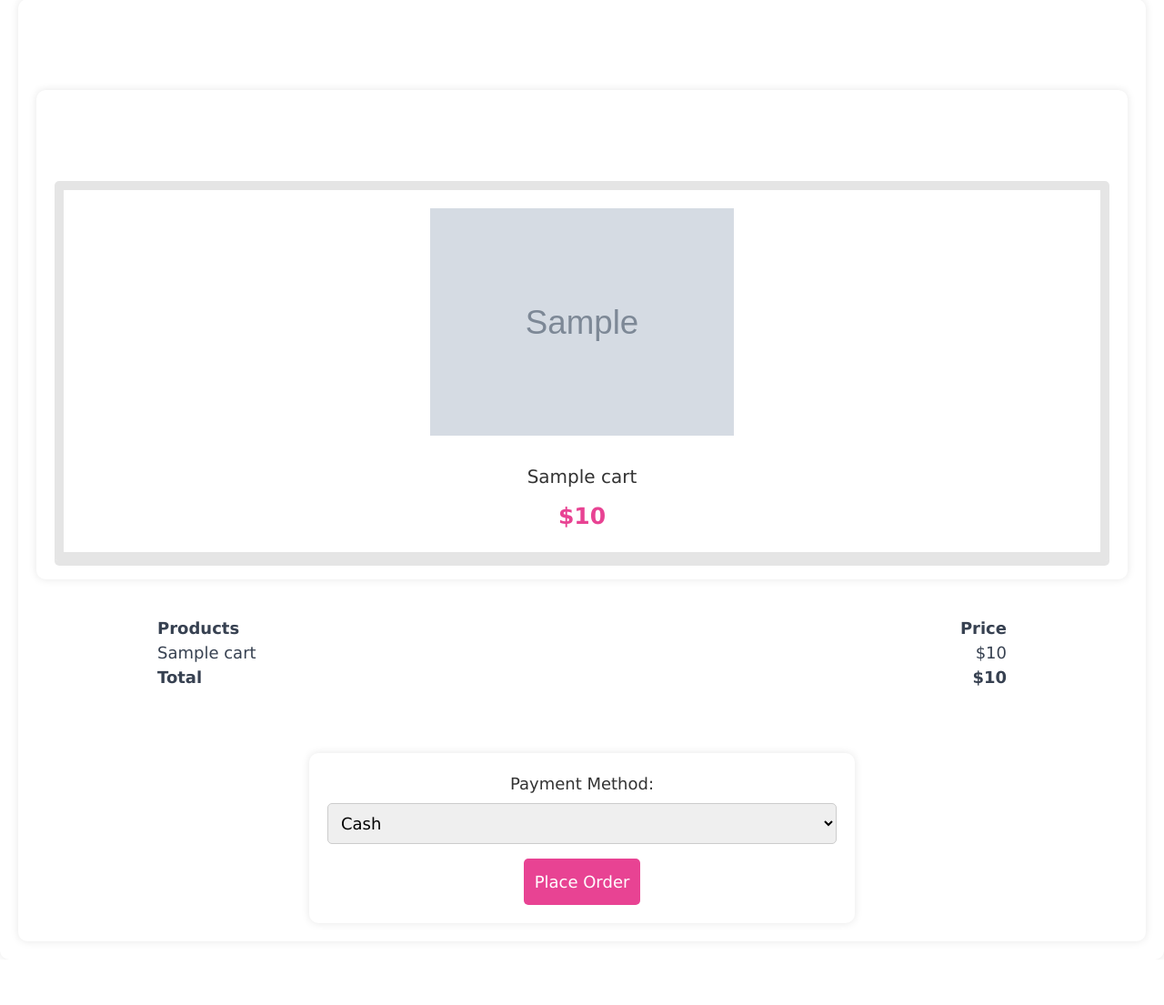
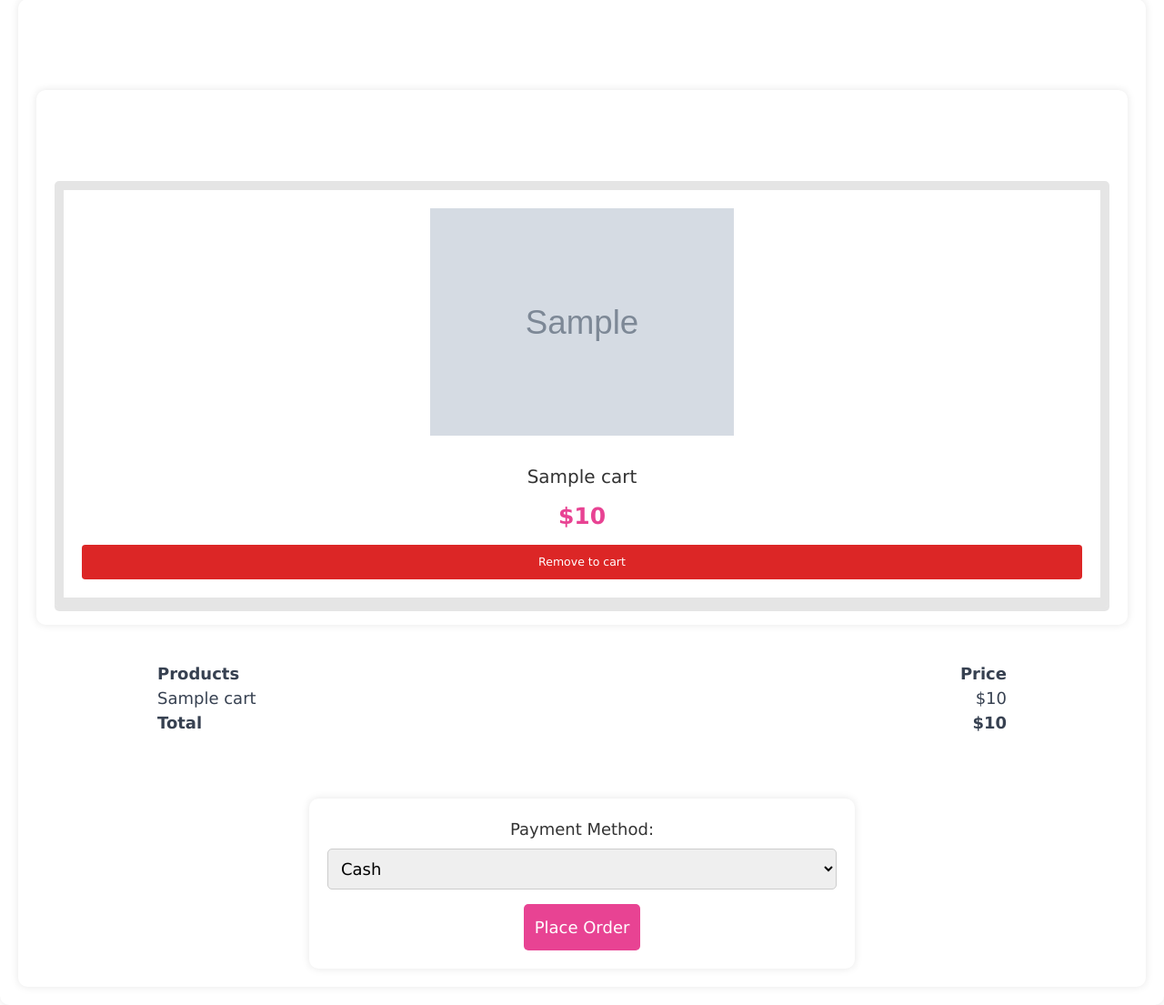
Before and after one commit to Build-And-Services/flask-ecom, a Flask app: page /cart in a window 1280 px wide. Shown: the part 221-1326 px from the top of the page at 91% size. Before the commit the page ends 1216 px from the top, so only its background shows below. Run offline with Flask 3, Linux system fonts and the light colour scheme; the visitor is signed in with stand-in values (Sample User, id 1); grey boxes marked "Sample" are stand-in pictures; one stand-in notice (Sample message) is shown; a database or web service that is not in the repository returns one stand-in record (values such as "Sample title"); some libraries are stand-ins or nearby versions.

Commit message:
feat: delete cart and favorite

```diff
--- a/app.py
+++ b/app.py
@@ -91,6 +91,16 @@ def add_to_cart(product_id):
     flash('Product placed successfully!', 'success')
     return redirect(url_for('customerDashboard'))
 
+@app.route('/delete_to_cart/<product_id>', methods=['GET'])
+def delete_to_cart(product_id):
+    # Ensure the user is logged in
+    if 'user_id' not in session:
+        return redirect(url_for('login'))
+
+    mongo.db.carts.delete_one({"product_id": ObjectId(product_id), "user_id": session.get('user_id')})
+    flash('Deleted cart successfully!', 'success')
+    return redirect(url_for("cart"))
+
 @app.route('/cart', methods=['GET', 'POST'])
 def cart():
     # Ensure the user is logged in
@@ -169,7 +179,7 @@ def delete_to_favorites(product_id):
         return redirect(url_for('login'))
 
     mongo.db.favorites.delete_one({"product_id": ObjectId(product_id), "user_id": session.get('user_id')})
-
+    flash('Deleted favorite successfully!', 'success')
     return redirect(url_for("favorites"))
 
 # Route to show favorite products
@@ -331,6 +341,7 @@ def delete_product(product_id):
 
     # Delete the product from the database
     mongo.db.products.delete_one({'_id': ObjectId(product_id)})
+    mongo.db.favorites.delete_many({'product_id': ObjectId(product_id)})
 
     # Optionally, delete the associated image file from the server
     if 'product_image_path' in product:
--- a/templates/cart.html
+++ b/templates/cart.html
@@ -76,14 +76,15 @@
                   <div class="image">
                     <img src="{{ url_for('static', filename=product.product_image_path) }}" class="w-full h-full object-contain" alt="" />
                     <div class="icons">
-                      <a href="{{ url_for('add_to_favorites', product_id=product._id) }}" class="fas fa-heart"></a>
-                      <a href="{{ url_for('add_to_cart', product_id=product._id) }}" class="cart-btn">Add to Cart</a>
+                      <a href="{{ url_for('add_to_favorites', product_id=product.product_id) }}" class="fas fa-heart"></a>
+                      <a href="#" class="cart-btn">Add to Cart</a>
                       <a href="#" class="fas fa-share"></a>
                     </div>
                   </div>
                   <div class="content">
                     <h3>{{ product.product_name }}</h3>
                     <div class="price">${{ product.price }}</div>
+                    <a href="{{ url_for('delete_to_cart', product_id=product.product_id) }}" class="block mt-5 px-10 py-4 bg-red-600 text-xl hover:bg-red-700 text-white w-full rounded-md">Remove to cart</a>
                   </div>
                 </div>
                 {% endfor %}
```
Also changed, not shown: templates/favorites.html (+16 -2 lines), static/uploaded_img/Wallpaper-Laptop.jpg (added). Lines whose indentation alone changed are shown as unchanged.
